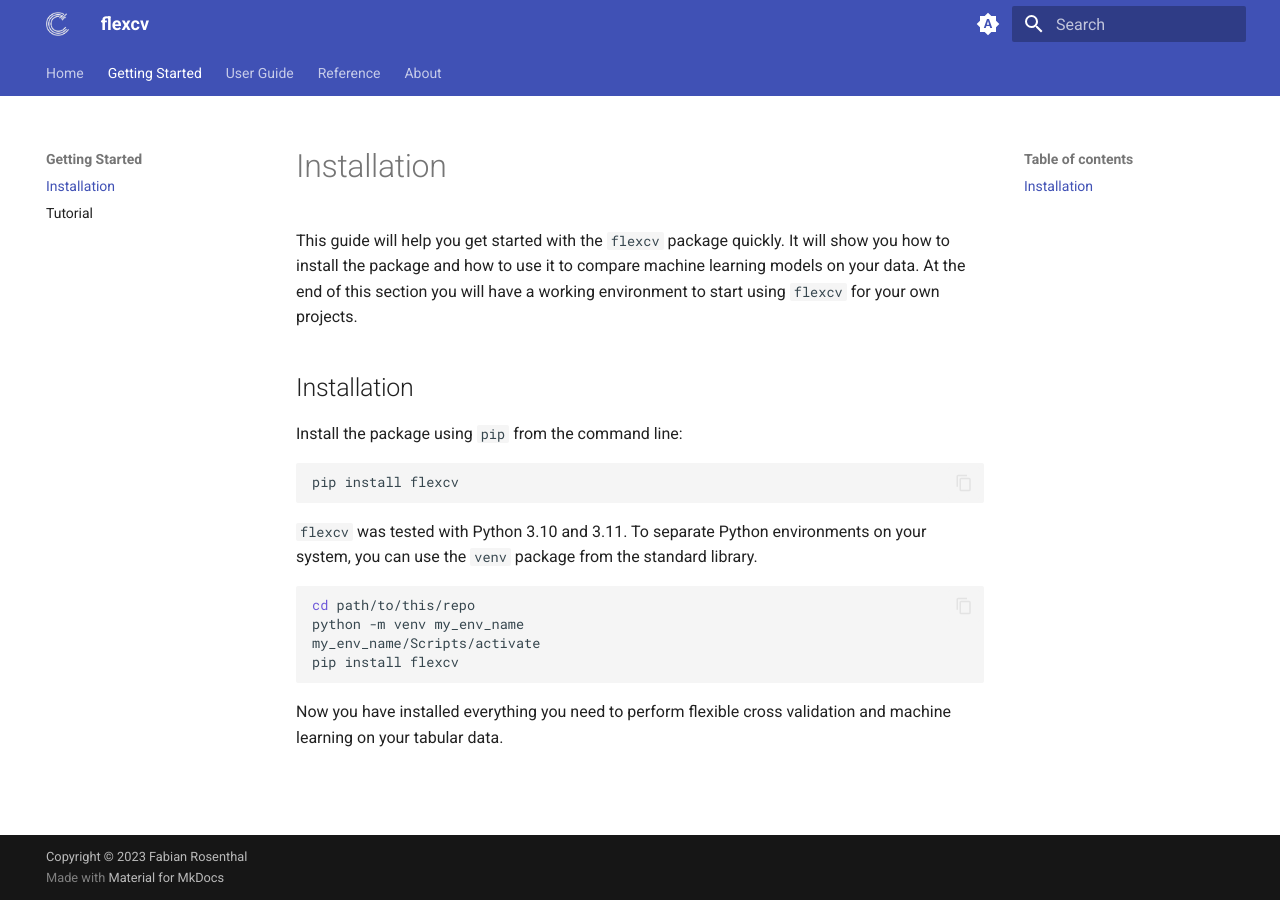
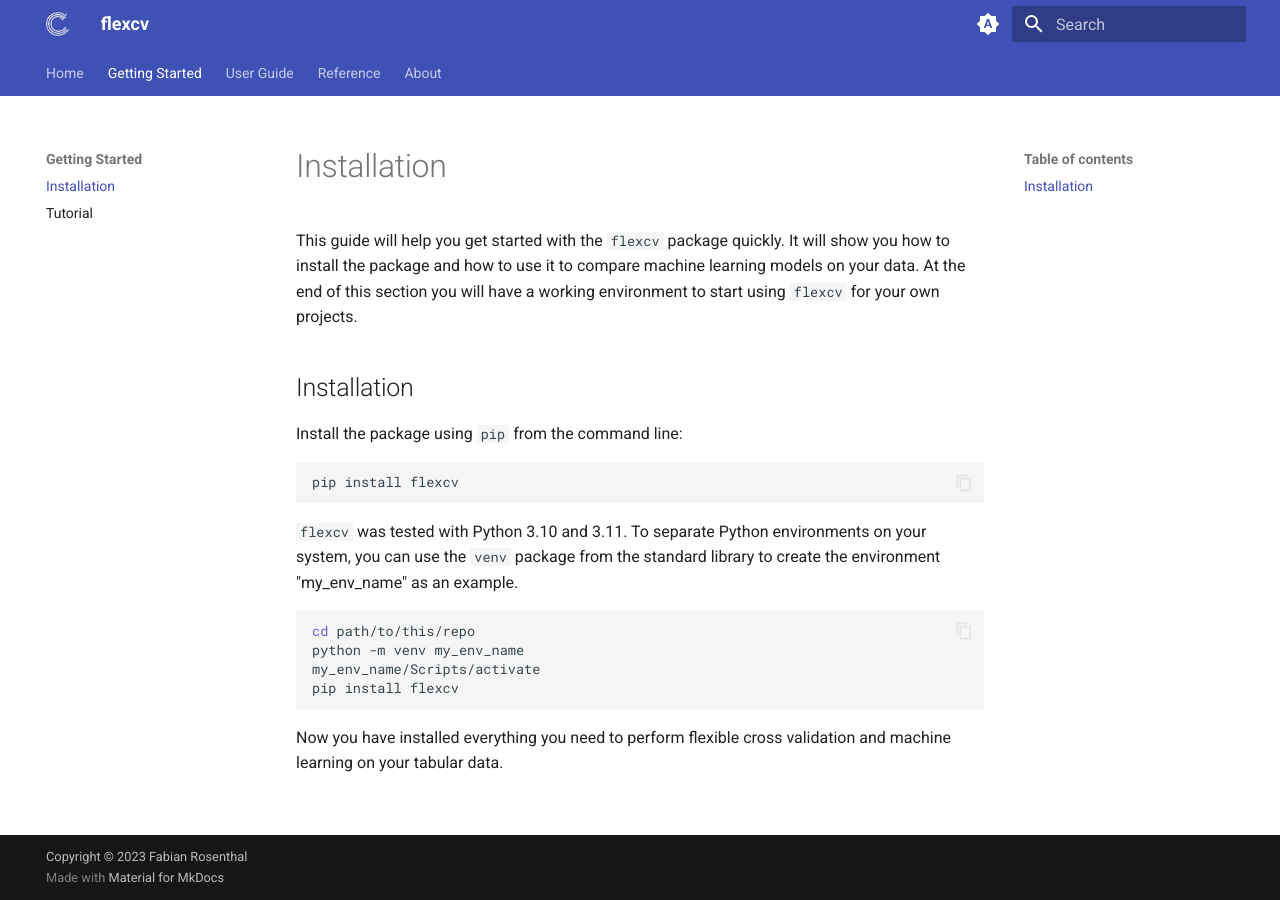
Before and after one commit to radlfabs/flexcv, an MkDocs documentation site: the page built from docs/start/getting-started.md, in a window 1280 px wide. Built offline with MkDocs 1.6.1 and Material for MkDocs 9.7.7, drawn with Linux system fonts in a browser that asks for light colours.

Commit message:
update docs

````diff
--- a/docs/start/getting-started.md
+++ b/docs/start/getting-started.md
@@ -7,7 +7,7 @@
 pip install flexcv
 ```
 `flexcv` was tested with Python 3.10 and 3.11.
-To separate Python environments on your system, you can use the `venv` package from the standard library.
+To separate Python environments on your system, you can use the `venv` package from the standard library to create the environment "my_env_name" as an example.
 
 ```bash
 cd path/to/this/repo
````
